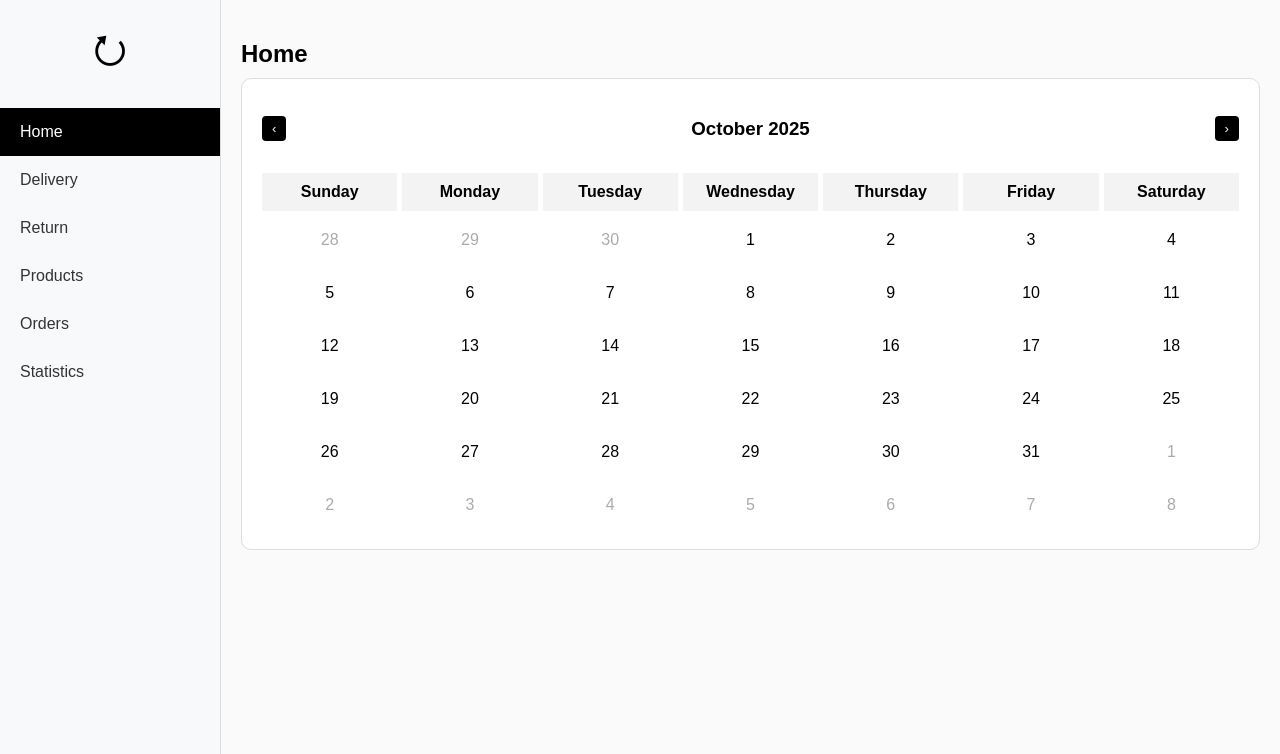
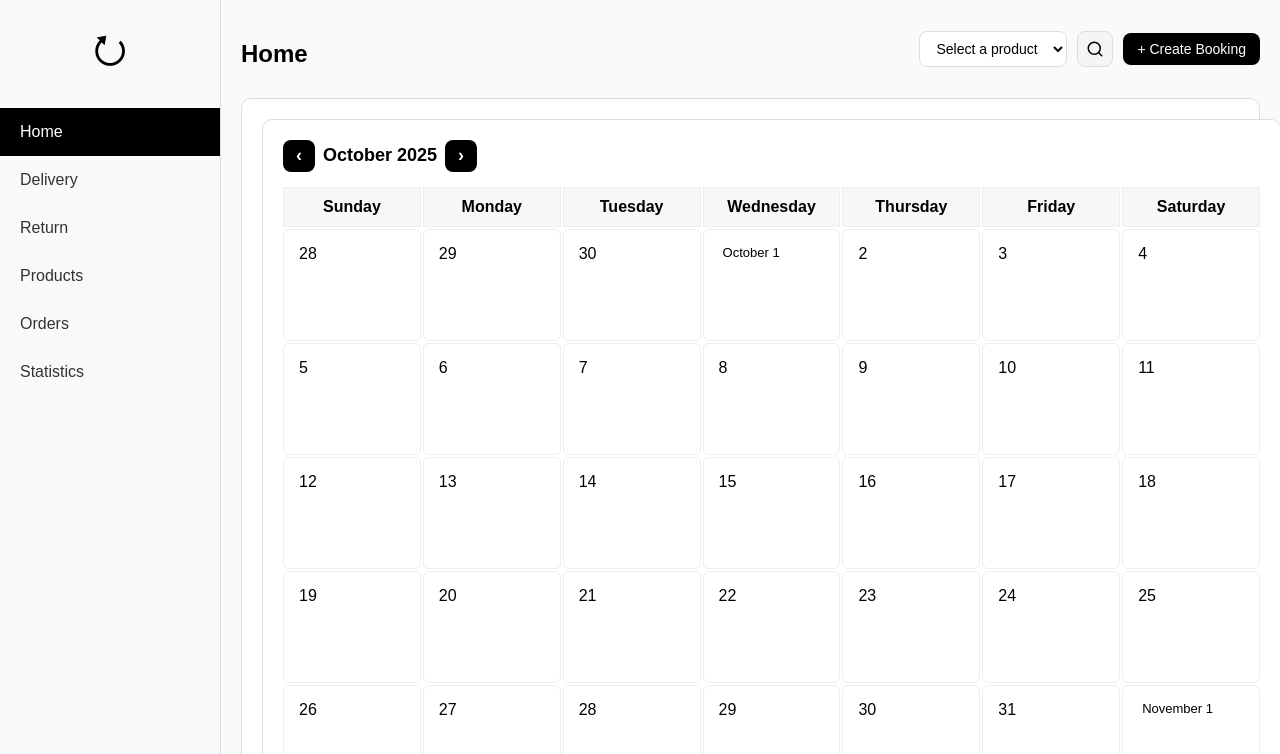
Before and after one commit to Pramodiniprasad/Rental-studio-, a React (Create React App) app: page / in a window 1280 px wide. Both pictures are taken after typing "name@example.com", "Sample123" into the empty fields and a click on the button "Sign In". Shown: the top 754 px of the page. Built offline with nearby package versions, Linux system fonts and the light colour scheme.

Commit message:
home page fixes

```diff
--- a/package.json
+++ b/package.json
@@ -9,6 +9,7 @@
     "@testing-library/user-event": "^13.5.0",
     "react": "^19.2.0",
     "react-dom": "^19.2.0",
+    "react-icons": "^5.5.0",
     "react-router-dom": "^7.9.3",
     "react-scripts": "5.0.1",
     "web-vitals": "^2.1.4"
--- a/src/components/Calendar.css
+++ b/src/components/Calendar.css
@@ -1,48 +1,86 @@
 .calendar-container {
+  width: 100%;
+  background: #fff;
   border: 1px solid #ddd;
   border-radius: 10px;
   padding: 20px;
-  background: #fff;
 }
 
 .calendar-header {
   display: flex;
-  justify-content: space-between;
+  justify-content: flex-start;
   align-items: center;
   margin-bottom: 15px;
+  padding-right: 10px;
 }
 
-.calendar-header button {
+.month-navigation {
+  display: flex;
+  align-items: center;
+  gap: 8px;
+}
+
+.month-navigation h3 {
+  margin: 0;
+  font-size: 18px;
+  font-weight: 600;
+  color: #000;
+}
+
+.month-navigation button {
   background: #000;
   color: #fff;
   border: none;
-  padding: 5px 10px;
-  border-radius: 4px;
+  width: 32px;
+  height: 32px;
+  border-radius: 8px;
+  display: flex;
+  align-items: center;
+  justify-content: center;
+  font-size: 18px;
+  font-weight: bold;
+  cursor: pointer;
+  transition: background 0.2s ease;
+}
+
+.month-navigation button:hover {
+  background: #333;
 }
 
 .calendar-grid {
   display: grid;
   grid-template-columns: repeat(7, 1fr);
-  gap: 5px;
+  gap: 2px;
   text-align: center;
 }
 
 .day-name {
   font-weight: bold;
-  background: #f3f3f3;
+  background: #f7f7f7;
   padding: 10px;
+  border: 1px solid #eee;
 }
 
 .day {
   padding: 15px;
+  border: 1px solid #eee;
   border-radius: 6px;
+  min-height: 80px;
+  background: #fff;
+  text-align: left;
+  vertical-align: top;
 }
 
-.day.current {
-  background: #fff;
+.day.current:hover {
+  background: #f0f0f0;
+  cursor: pointer;
 }
 
-.day.prev,
-.day.next {
-  color: #aaa;
+.month-label {
+  display: block;
+  font-size: 13px;
+  font-weight: normal;
+  text-align: left;
+  padding-left: 4px;
+  color: #000;
 }
--- a/src/components/Calendar.js
+++ b/src/components/Calendar.js
@@ -49,19 +49,39 @@ function Calendar() {
 
   return (
     <div className="calendar-container">
-      <div className="calendar-header">
+    <div className="calendar-header">
+      <div className="month-navigation">
         <button onClick={() => changeMonth(-1)}>‹</button>
         <h3>{monthNames[currentMonth]} {currentYear}</h3>
         <button onClick={() => changeMonth(1)}>›</button>
       </div>
+    </div>
 
       <div className="calendar-grid">
         {["Sunday","Monday","Tuesday","Wednesday","Thursday","Friday","Saturday"].map((d) => (
           <div key={d} className="day-name">{d}</div>
         ))}
-        {days.map((d, i) => (
-          <div key={i} className={`day ${d.type}`}>{d.day}</div>
-        ))}
+        {days.map((d, i) => {
+          const showMonthName = d.day === 1;
+          return (
+            <div key={i} className={`day ${d.type}`}>
+              {showMonthName ? (
+                <span className="month-label">
+                  {monthNames[
+                    d.type === "prev"
+                      ? (currentMonth + 11) % 12
+                      : d.type === "next"
+                      ? (currentMonth + 1) % 12
+                      : currentMonth
+                  ]}{" "}
+                  {d.day}
+                </span>
+              ) : (
+                d.day
+              )}
+            </div>
+          );
+        })}
       </div>
     </div>
   );
--- /dev/null
+++ b/src/components/Header.css
@@ -0,0 +1,56 @@
+.app-header {
+  display: flex;
+  justify-content: space-between;
+  align-items: center;
+  background: #f8f9fa;
+  padding: 10px 20px;
+  border-bottom: 1px solid #ddd;
+}
+
+.header-left h2 {
+  font-size: 20px;
+  font-weight: 600;
+  margin: 0;
+}
+
+.header-right {
+  display: flex;
+  align-items: center;
+  gap: 15px;
+}
+
+.product-select select {
+  padding: 8px 12px;
+  border-radius: 8px;
+  border: 1px solid #ddd;
+  background: #fff;
+  font-size: 14px;
+}
+
+.create-btn {
+  background: #000;
+  color: #fff;
+  border: none;
+  border-radius: 8px;
+  padding: 8px 14px;
+  font-size: 14px;
+  cursor: pointer;
+  box-shadow: 1px 1px 3px rgba(0, 0, 0, 0.2);
+}
+
+.create-btn:hover {
+  background: #333;
+}
+
+.user-info {
+  display: flex;
+  align-items: center;
+  gap: 5px;
+  font-size: 14px;
+  font-weight: 500;
+  color: #000;
+}
+
+.arrow {
+  font-size: 10px;
+}
--- /dev/null
+++ b/src/pages/Home.css
@@ -0,0 +1,57 @@
+.home-page {
+  display: flex;
+  flex-direction: column;
+  gap: 20px;
+}
+
+.home-header {
+  display: flex;
+  justify-content: space-between;
+  align-items: center;
+}
+
+.home-actions {
+  display: flex;
+  align-items: center;
+  gap: 10px;
+}
+
+.product-select select {
+  padding: 8px 12px;
+  border-radius: 8px;
+  border: 1px solid #ddd;
+  background: #fff;
+  font-size: 14px;
+}
+
+.search-btn {
+  display: flex;
+  align-items: center;
+  justify-content: center;
+  background: #f5f5f5;
+  border: 1px solid #ddd;
+  border-radius: 8px;
+  padding: 8px;
+  cursor: pointer;
+}
+
+.create-btn {
+  background: #000;
+  color: #fff;
+  border: none;
+  border-radius: 8px;
+  padding: 8px 14px;
+  font-size: 14px;
+  cursor: pointer;
+}
+
+.create-btn:hover {
+  background: #333;
+}
+
+.home-calendar {
+  background: #fff;
+  border: 1px solid #ddd;
+  border-radius: 10px;
+  padding: 20px;
+}
--- a/src/pages/Home.js
+++ b/src/pages/Home.js
@@ -1,11 +1,32 @@
 import React from "react";
 import Calendar from "../components/Calendar";
+import "./Home.css";
+import { FiSearch } from "react-icons/fi";
 
 function Home() {
   return (
-    <div className="page">
-      <h2>Home</h2>
-      <Calendar />
+    <div className="page home-page">
+      <div className="home-header">
+        <h2>Home</h2>
+        <div className="home-actions">
+          <div className="product-select">
+            <select>
+              <option>Select a product</option>
+              <option>Camera</option>
+              <option>Tripod</option>
+              <option>Lighting Kit</option>
+            </select>
+          </div>
+          <button className="search-btn">
+            <FiSearch size={18} />
+          </button>
+          <button className="create-btn">+ Create Booking</button>
+        </div>
+      </div>
+
+      <div className="home-calendar">
+        <Calendar />
+      </div>
     </div>
   );
 }
```
Also changed, not shown: src/components/Header.js (added, +34 -0 lines), src/App.js (indentation only), 1 other file (tests, documents, lock files or other folders).
